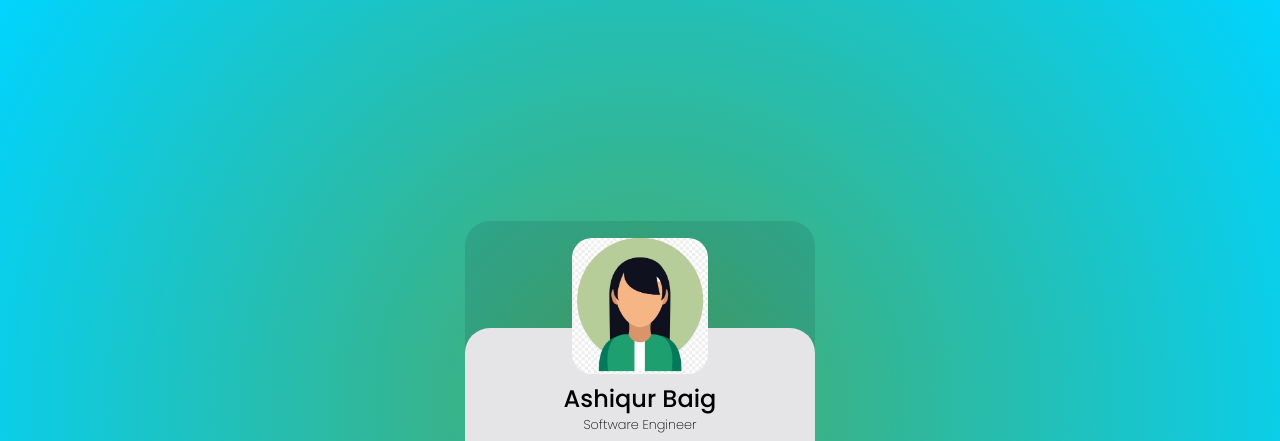
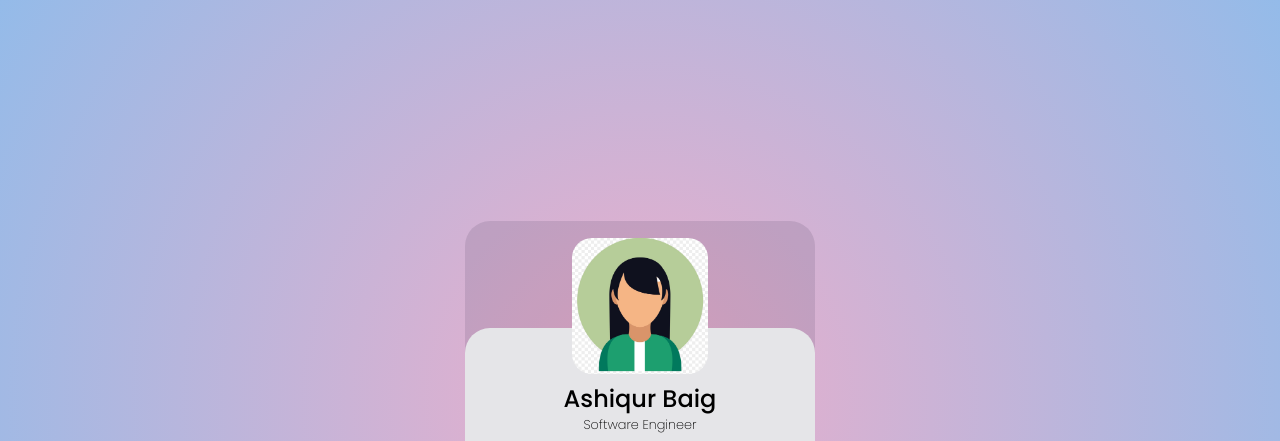
Before and after one commit to iamworldian/Simple-HTML-CSS-JS-vanilla-Projects, a plain HTML site: page 1.Profile Card/index.html in a window 1280 px wide. Shown: the top 441 px of the page. Drawn offline with nearby package versions, Linux system fonts and the light colour scheme.

Commit message:
Update style.css

```diff
--- a/1.Profile Card/style.css
+++ b/1.Profile Card/style.css
@@ -14,8 +14,8 @@ body{
     display: flex;
     justify-content: center;
     align-items: center;
-    background: rgb(2,0,36);
-background: radial-gradient(circle, rgba(2,0,36,1) 0%, rgba(74,168,100,1) 0%, rgba(0,212,255,1) 100%);
+    background: rgb(238,174,202);
+    background: radial-gradient(circle, rgba(238,174,202,1) 0%, rgba(148,187,233,1) 100%);;
 }
 
 .profile-card {
```
